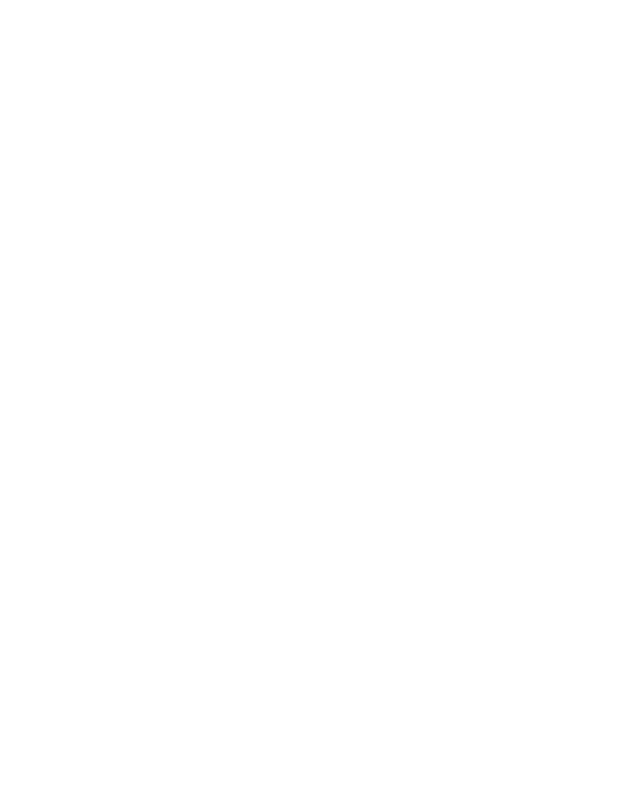
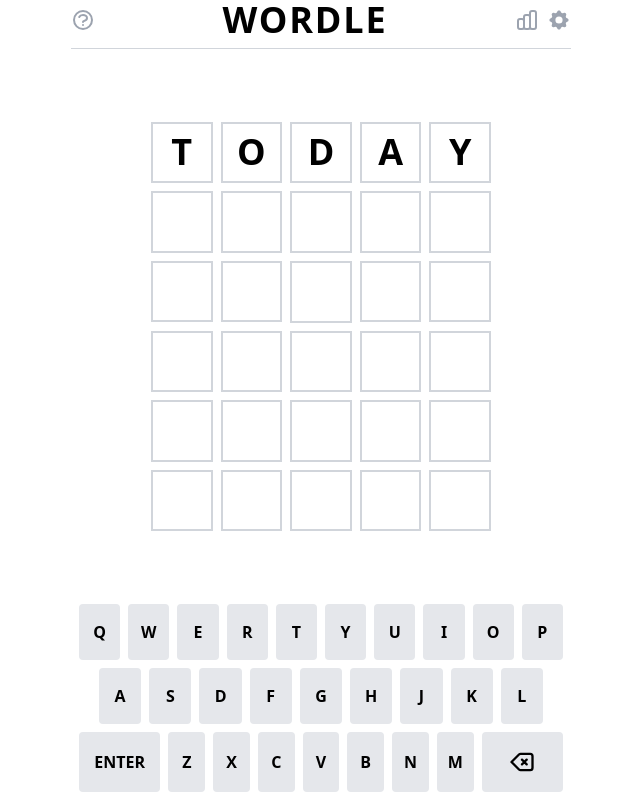
Before and after one commit to pablogonzalezalba/wordle, a website: page index.html in a window 1280 px wide. Shown: the whole page, without its empty margins (319-959 px from the left). Drawn offline with Linux system fonts and the light colour scheme.

Commit message:
Add styles

```diff
--- a/index.html
+++ b/index.html
@@ -5,6 +5,159 @@
     <meta http-equiv="X-UA-Compatible" content="IE=edge" />
     <meta name="viewport" content="width=device-width, initial-scale=1.0" />
     <title>Wordle</title>
+    <link rel="stylesheet" href="styles.css" />
+    <script src="game.js"></script>
   </head>
-  <body></body>
+  <body>
+    <div
+      class="w-full md:w-[500px] mx-auto flex flex-col h-screen justify-between"
+    >
+      <div
+        class="border-b border-gray-300 flex justify-between items-center pb-2"
+      >
+        <div class="text-gray-400">
+          <svg
+            xmlns="http://www.w3.org/2000/svg"
+            class="h-6 w-6"
+            fill="none"
+            viewBox="0 0 24 24"
+            stroke="currentColor"
+          >
+            <path
+              stroke-linecap="round"
+              stroke-linejoin="round"
+              stroke-width="2"
+              d="M8.228 9c.549-1.165 2.03-2 3.772-2 2.21 0 4 1.343 4 3 0 1.4-1.278 2.575-3.006 2.907-.542.104-.994.54-.994 1.093m0 3h.01M21 12a9 9 0 11-18 0 9 9 0 0118 0z"
+            />
+          </svg>
+        </div>
+        <div class="font-semibold text-4xl tracking-wider">WORDLE</div>
+        <div class="flex space-x-2 text-gray-400">
+          <svg
+            xmlns="http://www.w3.org/2000/svg"
+            class="h-6 w-6"
+            fill="none"
+            viewBox="0 0 24 24"
+            stroke="currentColor"
+          >
+            <path
+              stroke-linecap="round"
+              stroke-linejoin="round"
+              stroke-width="2"
+              d="M9 19v-6a2 2 0 00-2-2H5a2 2 0 00-2 2v6a2 2 0 002 2h2a2 2 0 002-2zm0 0V9a2 2 0 012-2h2a2 2 0 012 2v10m-6 0a2 2 0 002 2h2a2 2 0 002-2m0 0V5a2 2 0 012-2h2a2 2 0 012 2v14a2 2 0 01-2 2h-2a2 2 0 01-2-2z"
+            />
+          </svg>
+          <svg
+            xmlns="http://www.w3.org/2000/svg"
+            class="h-6 w-6"
+            viewBox="0 0 20 20"
+            fill="currentColor"
+          >
+            <path
+              fill-rule="evenodd"
+              d="M11.49 3.17c-.38-1.56-2.6-1.56-2.98 0a1.532 1.532 0 01-2.286.948c-1.372-.836-2.942.734-2.106 2.106.54.886.061 2.042-.947 2.287-1.561.379-1.561 2.6 0 2.978a1.532 1.532 0 01.947 2.287c-.836 1.372.734 2.942 2.106 2.106a1.532 1.532 0 012.287.947c.379 1.561 2.6 1.561 2.978 0a1.533 1.533 0 012.287-.947c1.372.836 2.942-.734 2.106-2.106a1.533 1.533 0 01.947-2.287c1.561-.379 1.561-2.6 0-2.978a1.532 1.532 0 01-.947-2.287c.836-1.372-.734-2.942-2.106-2.106a1.532 1.532 0 01-2.287-.947zM10 13a3 3 0 100-6 3 3 0 000 6z"
+              clip-rule="evenodd"
+            />
+          </svg>
+        </div>
+      </div>
+
+      <div class="flex flex-col space-y-2 mx-20 my-10">
+        <div class="row">
+          <div class="tile">t</div>
+          <div class="tile">o</div>
+          <div class="tile">d</div>
+          <div class="tile">a</div>
+          <div class="tile">y</div>
+        </div>
+        <div class="row">
+          <div class="tile"></div>
+          <div class="tile"></div>
+          <div class="tile"></div>
+          <div class="tile"></div>
+          <div class="tile"></div>
+        </div>
+        <div class="row">
+          <div class="tile"></div>
+          <div class="tile"></div>
+          <div class="tile"></div>
+          <div class="tile"></div>
+          <div class="tile"></div>
+        </div>
+        <div class="row">
+          <div class="tile"></div>
+          <div class="tile"></div>
+          <div class="tile"></div>
+          <div class="tile"></div>
+          <div class="tile"></div>
+        </div>
+        <div class="row">
+          <div class="tile"></div>
+          <div class="tile"></div>
+          <div class="tile"></div>
+          <div class="tile"></div>
+          <div class="tile"></div>
+        </div>
+        <div class="row">
+          <div class="tile"></div>
+          <div class="tile"></div>
+          <div class="tile"></div>
+          <div class="tile"></div>
+          <div class="tile"></div>
+        </div>
+      </div>
+
+      <div class="grid grid-cols-1 gap-2 mx-2 mb-2">
+        <div class="grid grid-cols-10 gap-2">
+          <div class="key">Q</div>
+          <div class="key">W</div>
+          <div class="key">E</div>
+          <div class="key">R</div>
+          <div class="key">T</div>
+          <div class="key">Y</div>
+          <div class="key">U</div>
+          <div class="key">I</div>
+          <div class="key">O</div>
+          <div class="key">P</div>
+        </div>
+        <div class="grid grid-cols-9 gap-2 mx-5">
+          <div class="key">A</div>
+          <div class="key">S</div>
+          <div class="key">D</div>
+          <div class="key">F</div>
+          <div class="key">G</div>
+          <div class="key">H</div>
+          <div class="key">J</div>
+          <div class="key">K</div>
+          <div class="key">L</div>
+        </div>
+        <div class="grid grid-cols-11 gap-2">
+          <div class="key col-span-2">ENTER</div>
+          <div class="key">Z</div>
+          <div class="key">X</div>
+          <div class="key">C</div>
+          <div class="key">V</div>
+          <div class="key">B</div>
+          <div class="key">N</div>
+          <div class="key">M</div>
+          <div class="key col-span-2">
+            <svg
+              xmlns="http://www.w3.org/2000/svg"
+              class="h-7 w-7"
+              fill="none"
+              viewBox="0 0 24 24"
+              stroke="currentColor"
+            >
+              <path
+                stroke-linecap="round"
+                stroke-linejoin="round"
+                stroke-width="2"
+                d="M12 14l2-2m0 0l2-2m-2 2l-2-2m2 2l2 2M3 12l6.414 6.414a2 2 0 001.414.586H19a2 2 0 002-2V7a2 2 0 00-2-2h-8.172a2 2 0 00-1.414.586L3 12z"
+              />
+            </svg>
+          </div>
+        </div>
+      </div>
+    </div>
+  </body>
 </html>
--- /dev/null
+++ b/main.css
@@ -0,0 +1,29 @@
+@tailwind base;
+@tailwind components;
+@tailwind utilities;
+
+@layer components {
+  .row {
+    @apply grid grid-cols-5 gap-2;
+  }
+
+  .tile {
+    @apply border-2 border-gray-300 aspect-square uppercase text-4xl font-bold flex justify-center items-center;
+  }
+
+  .key {
+    @apply font-semibold flex justify-center items-center rounded bg-gray-200 py-4;
+  }
+
+  .in-place {
+    @apply bg-green-500 text-white;
+  }
+
+  .not-exists {
+    @apply bg-gray-500 text-white;
+  }
+
+  .exists {
+    @apply bg-yellow-500 text-white;
+  }
+}
--- /dev/null
+++ b/package.json
@@ -0,0 +1,5 @@
+{
+  "devDependencies": {
+    "tailwindcss": "^3.0.15"
+  }
+}
--- /dev/null
+++ b/tailwind.config.js
@@ -0,0 +1,7 @@
+module.exports = {
+  content: ['./**/*.html'],
+  theme: {
+    extend: {},
+  },
+  plugins: [],
+};
```
Also changed, not shown: game.js (added), styles.css (added), 2 other files.
